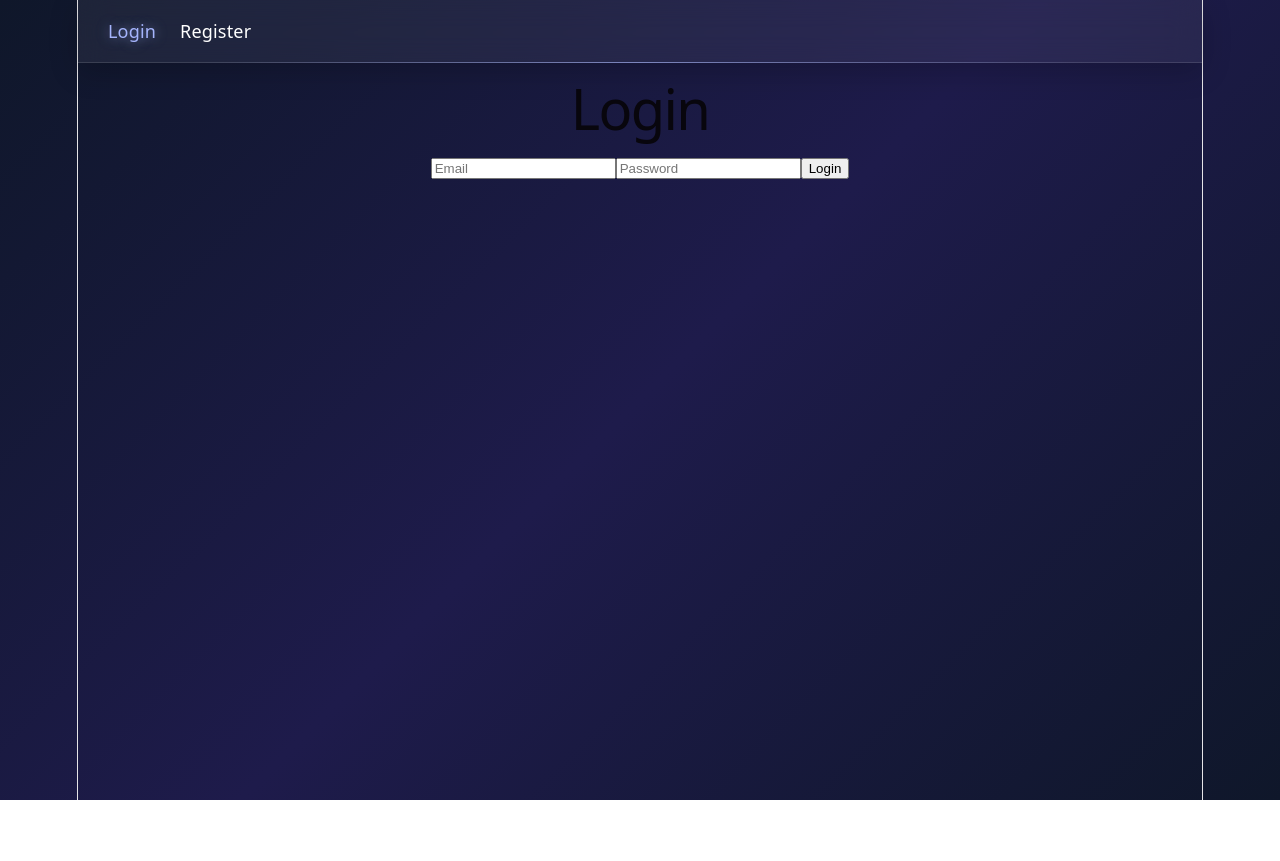
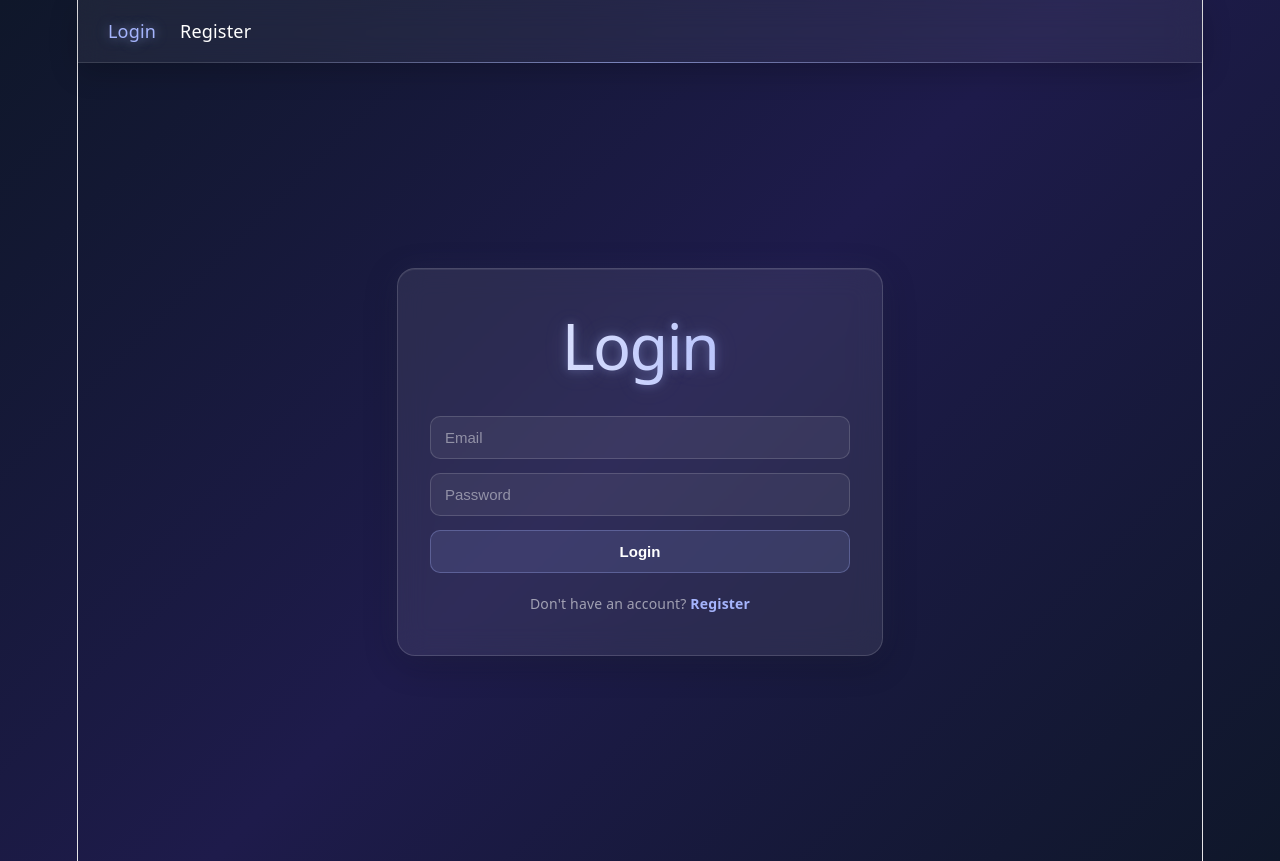
Before and after one commit to The-ZGod/job-application-tracker, a React (Vite) app in the folder client/: page /login in a window 1280 px wide. Before the commit the page ends 800 px from the top, so only its background shows below. Built offline with nearby package versions, Linux system fonts and the light colour scheme.

Commit message:
Polish Login page UI

```diff
--- a/client/src/App.css
+++ b/client/src/App.css
@@ -9,6 +9,28 @@ nav {
   -webkit-backdrop-filter: blur(14px);
 
   border-bottom: 1px solid rgba(255, 255, 255, 0.12);
+}
+
+nav button {
+  padding: 8px 16px;
+  border: 1px solid rgba(255, 255, 255, 0.18);
+  border-radius: 8px;
+
+  background: rgba(255, 255, 255, 0.08);
+  color: rgba(255, 255, 255, 0.9);
+
+  font-size: 14px;
+  font-weight: 500;
+
+  cursor: pointer;
+  transition: all 0.25s ease;
+}
+
+nav button:hover {
+  background: rgba(165, 180, 252, 0.15);
+  border-color: rgba(165, 180, 252, 0.35);
+  box-shadow: 0 0 16px rgba(165, 180, 252, 0.15);
+  transform: translateY(-2px);
 }
 
 nav a {
@@ -49,6 +71,40 @@ nav::after {
 }
 
 
+.auth-switch {
+  margin: 18px 0 0;
+  text-align: center;
+  font-size: 14px;
+  color: rgba(255, 255, 255, 0.55);
+}
+
+.auth-switch a {
+  color: #a5b4fc;
+  text-decoration: none;
+  font-weight: 600;
+  transition: color 0.2s ease;
+}
+
+.auth-switch a:hover {
+  color: #fff;
+}
+
+.auth-page form {
+  animation: authEnter 0.5s ease both;
+}
+
+@keyframes authEnter {
+  from {
+    opacity: 0;
+    transform: translateY(18px);
+  }
+
+  to {
+    opacity: 1;
+    transform: translateY(0);
+  }
+}
+
 
 
 
--- /dev/null
+++ b/client/src/pages/Login.css
@@ -0,0 +1,129 @@
+.auth-page {
+    min-height: calc(100vh - 82px);
+    display: flex;
+    justify-content: center;
+    align-items: center;
+    padding: 40px 20px;
+}
+
+.auth-page form {
+    width: min(420px, 100%);
+    padding: 38px 32px;
+
+    background: rgba(255, 255, 255, 0.08);
+    backdrop-filter: blur(14px);
+    -webkit-backdrop-filter: blur(14px);
+
+    border: 1px solid rgba(255, 255, 255, 0.15);
+    border-radius: 18px;
+
+    box-shadow:
+        0 8px 32px rgba(0, 0, 0, 0.25),
+        0 0 30px rgba(165, 180, 252, 0.08),
+        inset 0 1px 0 rgba(255, 255, 255, 0.08);
+}
+
+.auth-page h1 {
+    margin-bottom: 24px;
+    font-size: clamp(2.2rem, 7vw, 3.5rem);
+    line-height: 1.2;
+    text-align: center;
+
+    background: linear-gradient(90deg, #fff, #a5b4fc);
+    background-clip: text;
+    -webkit-background-clip: text;
+    color: transparent;
+
+    text-shadow:
+        0 0 10px rgba(165, 180, 252, 0.35),
+        0 0 25px rgba(165, 180, 252, 0.2);
+}
+
+.auth-page input {
+    width: 100%;
+    box-sizing: border-box;
+
+    padding: 12px 14px;
+    margin-bottom: 14px;
+
+    border: 1px solid rgba(255, 255, 255, 0.15);
+    border-radius: 10px;
+
+    background: rgba(255, 255, 255, 0.06);
+    color: #fff;
+
+    font-size: 15px;
+    outline: none;
+
+    transition: all 0.25s ease;
+}
+
+.auth-page input:focus {
+    border-color: rgba(165, 180, 252, 0.5);
+    background: rgba(255, 255, 255, 0.09);
+
+    box-shadow: 0 0 18px rgba(165, 180, 252, 0.12);
+}
+
+.auth-page input::placeholder {
+    color: rgba(255, 255, 255, 0.45);
+}
+
+.auth-page input {
+    color-scheme: dark;
+}
+
+.auth-page button {
+    width: 100%;
+    padding: 12px 16px;
+
+    border: 1px solid rgba(165, 180, 252, 0.3);
+    border-radius: 10px;
+
+    background: rgba(165, 180, 252, 0.12);
+    color: #fff;
+
+    font-size: 15px;
+    font-weight: 600;
+
+    cursor: pointer;
+    transition: all 0.25s ease;
+}
+
+.auth-page button:hover {
+    background: rgba(165, 180, 252, 0.2);
+    border-color: rgba(165, 180, 252, 0.5);
+
+    box-shadow: 0 0 20px rgba(165, 180, 252, 0.15);
+
+    transform: translateY(-2px);
+}
+
+.auth-page label {
+    display: block;
+    margin-bottom: 6px;
+
+    font-size: 14px;
+    font-weight: 500;
+    color: rgba(255, 255, 255, 0.75);
+}
+
+.auth-page form h1 {
+    margin-top: 0;
+    padding-bottom: 6px;
+    line-height: 1.25;
+    overflow: visible;
+}
+
+
+
+/* bottom */
+@media (max-width: 500px) {
+    .auth-page {
+        padding: 30px 16px;
+    }
+
+    .auth-page form {
+        padding: 24px;
+    }
+}
--- a/client/src/pages/login.jsx
+++ b/client/src/pages/login.jsx
@@ -1,4 +1,5 @@
 import { useState } from 'react'
+import './Login.css'
 
 function Login({ setToken }) {
 
@@ -34,12 +35,12 @@ function Login({ setToken }) {
     }
 
     return (
-        <div>
-            <h1>Login</h1>
-
-            {message && <p>{message}</p>}
+        <div className="auth-page">
 
             <form onSubmit={handleSubmit}>
+                <h1>Login</h1>
+                {message && <p>{message}</p>}
+
                 <input
                     type="email"
                     placeholder="Email"
@@ -57,6 +58,10 @@ function Login({ setToken }) {
                 <button type="submit">
                     Login
                 </button>
+
+                <p className="auth-switch">
+                    Don't have an account? <a href="/register">Register</a>
+                </p>
             </form>
         </div>
     )
```
